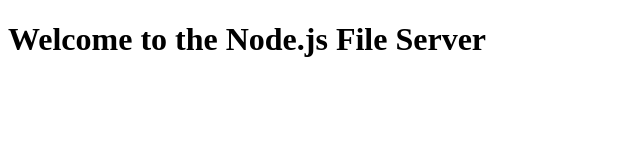
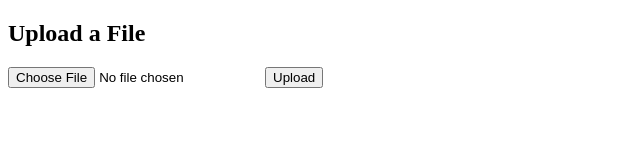
Before and after one commit to mrechy-ai/AppDev, a website: page public/index.html in a window 1280 px wide. Shown: the whole page, without its empty margins (0-640 px from the left). Drawn offline with Linux system fonts and the light colour scheme.

Commit message:
Updated file server features

```diff
--- a/public/index.html
+++ b/public/index.html
@@ -1,10 +1,14 @@
 <!DOCTYPE html>
-<html lang = 'en'>
+<html lang="en">
 <head>
-    <meta character="UTF-8">
-    <meta name="viewpor" context="width=device-width, initial scale=1.0">
-    <title>Node.js File Server</title>
+    <meta charset="UTF-8">
+    <title>File Upload</title>
 </head>
 <body>
-    <h1>Welcome to the Node.js File Server</h1>
+    <h2>Upload a File</h2>
+    <form action="/upload" method="post" enctype="multipart/form-data">
+        <input type="file" name="uploaded_file">
+        <button type="submit">Upload</button>
+    </form>
 </body>
+</html>
```
